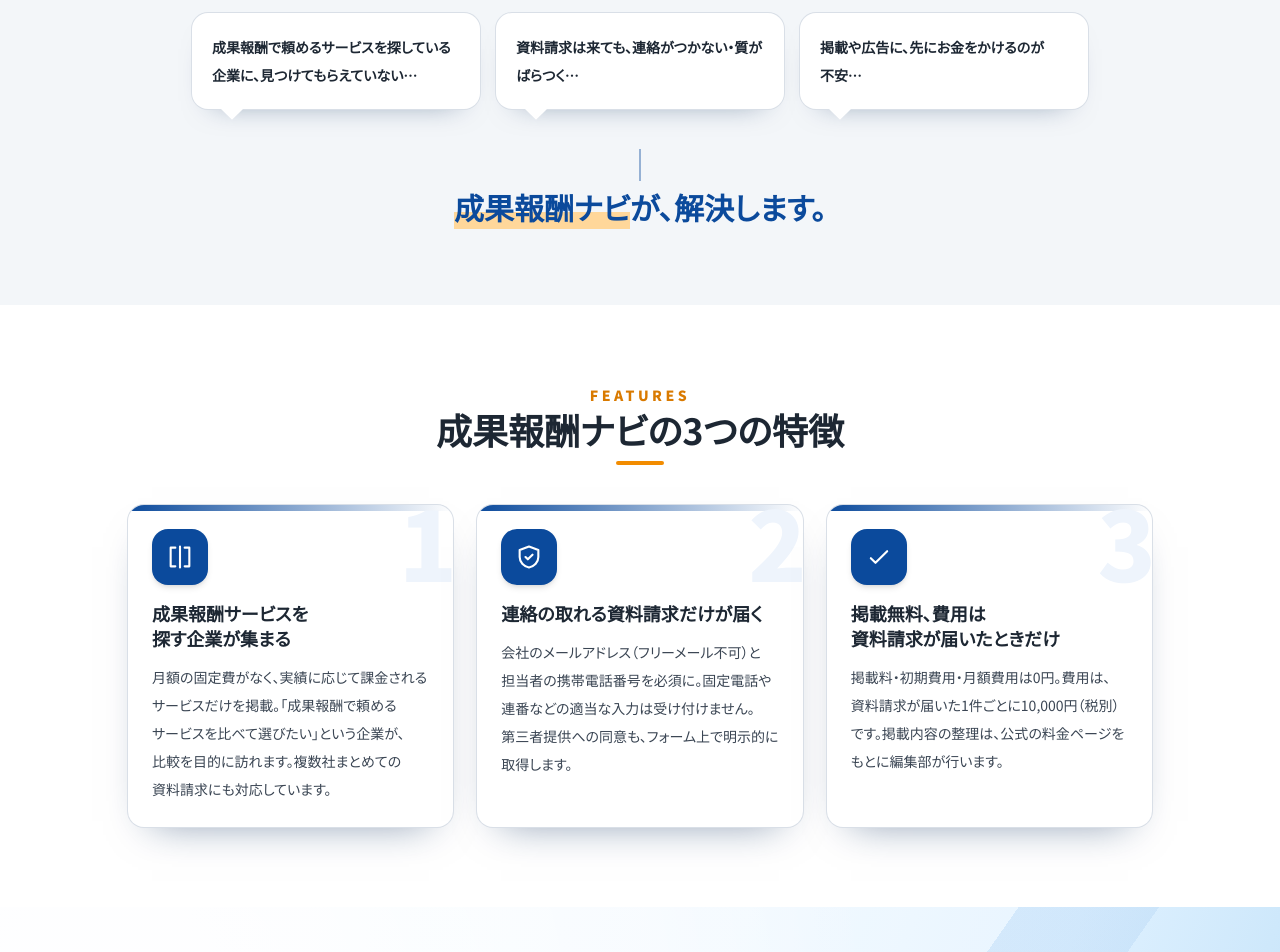
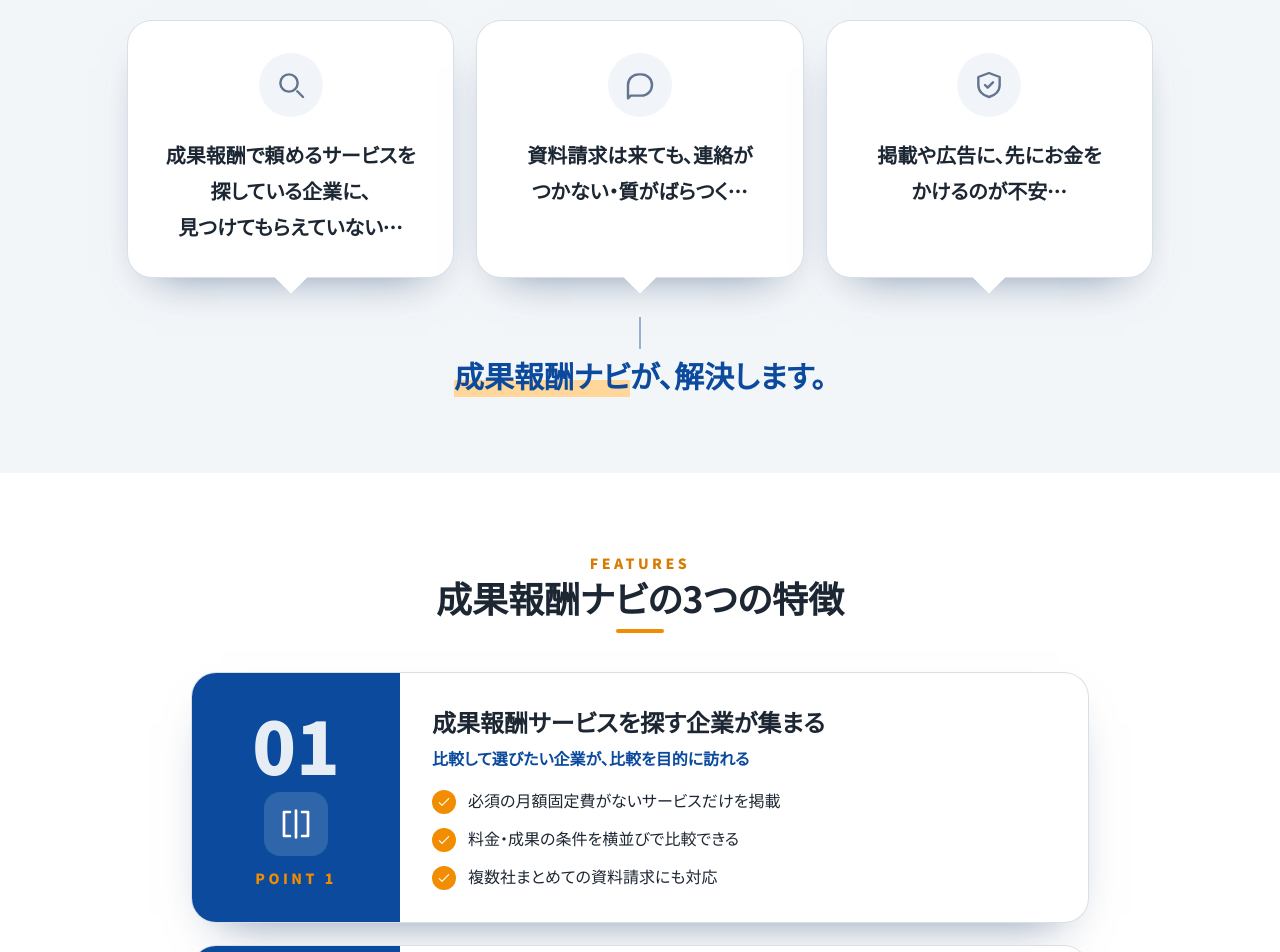
Before and after one commit to Tokyokikaku/freelancers-cloud, a Next.js app in the folder portal/: page /for-companies in a window 1280 px wide. Shown: the part 960-1912 px from the top of the page. Built offline with nearby package versions, Linux system fonts and the light colour scheme; no server answers; the database is empty.

Commit message:
for-companies: larger problem cards, bullet-style feature rows, new flow (inquiry→meeting→materials→launch, from 3 days)
Co-Authored-By: Claude Sonnet 5.5 <noreply@anthropic.com>
Claude-Session: https://claude.ai/code/session_01So4MhvSxa8aUWDxTXAfyAK

```diff
--- a/portal/src/app/(lp)/for-companies/page.tsx
+++ b/portal/src/app/(lp)/for-companies/page.tsx
@@ -17,27 +17,28 @@ export const metadata: Metadata = buildMetadata({
 });
 
 const PROBLEMS = [
-  "成果報酬で頼めるサービスを探している企業に、見つけてもらえていない…",
-  "資料請求は来ても、連絡がつかない・質がばらつく…",
-  "掲載や広告に、先にお金をかけるのが不安…",
+  ["search", "成果報酬で頼めるサービスを探している企業に、見つけてもらえていない…"],
+  ["chat", "資料請求は来ても、連絡がつかない・質がばらつく…"],
+  ["shield", "掲載や広告に、先にお金をかけるのが不安…"],
 ] as const;
 
 const FEATURES = [
-  { icon: "compare", title: "成果報酬サービスを探す企業が集まる", body: "月額の固定費がなく、実績に応じて課金されるサービスだけを掲載。「成果報酬で頼めるサービスを比べて選びたい」という企業が、比較を目的に訪れます。複数社まとめての資料請求にも対応しています。" },
-  { icon: "shield", title: "連絡の取れる資料請求だけが届く", body: "会社のメールアドレス（フリーメール不可）と担当者の携帯電話番号を必須に。固定電話や連番などの適当な入力は受け付けません。第三者提供への同意も、フォーム上で明示的に取得します。" },
-  { icon: "check", title: "掲載無料、費用は資料請求が届いたときだけ", body: "掲載料・初期費用・月額費用は0円。費用は、資料請求が届いた1件ごとに10,000円（税別）です。掲載内容の整理は、公式の料金ページをもとに編集部が行います。" },
+  { icon: "compare", title: "成果報酬サービスを探す企業が集まる", lead: "比較して選びたい企業が、比較を目的に訪れる", points: ["必須の月額固定費がないサービスだけを掲載", "料金・成果の条件を横並びで比較できる", "複数社まとめての資料請求にも対応"] },
+  { icon: "shield", title: "連絡の取れる資料請求だけが届く", lead: "つながらない・質の低いリードを、入口で防ぐ", points: ["会社のメールアドレスが必須（フリーメール不可）", "担当者の携帯電話番号が必須（固定電話・適当な番号は不可）", "第三者提供への同意を、フォーム上で明示的に取得"] },
+  { icon: "check", title: "掲載無料、費用は資料請求が届いたときだけ", lead: "先払いなし。成果（資料請求）が出た分だけ", points: ["掲載料・初期費用・月額費用は 0円", "資料請求1件につき 10,000円（税別）", "掲載内容の整理は、編集部が公式の料金ページをもとに実施"] },
 ] as const;
 
 const STEPS = [
-  ["申し込み", "フォームからサービスURLと料金体系をお知らせください。"],
-  ["編集部が確認", "掲載の基準に沿って、公式の料金ページをもとに内容を確認します。"],
-  ["掲載スタート", "比較ページに掲載され、資料請求の受付が始まります。"],
-  ["リードを受け取る", "資料請求があるたびに、請求者の会員情報を電子ファイルで提供します。"],
+  ["問い合わせ", "フォームから、サービスURLと料金体系をお知らせください。"],
+  ["打ち合わせ", "サービスの内容や課金の条件を、お打ち合わせでうかがいます。"],
+  ["資料をもらう", "掲載に必要な資料（サービス資料・料金表など）をご提供ください。"],
+  ["掲載開始", "比較ページに掲載され、資料請求の受付がスタートします。"],
 ] as const;
 
 const FAQS = [
   { q: "掲載に費用はかかりますか？", a: "掲載は無料です。掲載料・初期費用・月額費用はかかりません。費用が発生するのは、資料請求が届いたときだけで、1件につき10,000円（税別）です。資料請求が届かなければ、費用は発生しません。" },
   { q: "資料請求「1件」は、どう数えますか？", a: "1件の数え方や、お支払いの方法・時期などの詳しい条件は、お申し込み後に個別にご案内します。" },
+  { q: "申し込みから掲載まで、どのくらいかかりますか？", a: "最短で3日です。問い合わせ、打ち合わせ、資料のご提供を経て、掲載を開始します。資料のご準備状況により、日数は前後します。" },
   { q: "どんなサービスが掲載できますか？", a: "必須の月額固定費がなく、何を成果として、いくらで課金するかが、公式サイト等で確認できるサービスです。作業量（送信件数など）への課金、アフィリエイトASP、固定費と成果報酬の併用が必須のサービスは、対象外です。" },
   { q: "掲載内容は、誰が作りますか？", a: "編集部が、公式の料金ページなどの公開情報をもとに作成します。確認できない項目は「要問い合わせ」と表示します。" },
   { q: "リードはどのように受け取れますか？", a: "資料請求が入ると、請求者の会員情報（会社名・氏名・メールアドレス・電話番号など）を電子ファイルで提供します。請求者には、フォーム上で提供への同意をいただいています。" },
@@ -129,10 +130,12 @@ export default async function ForCompaniesPage() {
       <section id="problems" className="scroll-mt-20 bg-surface/70 py-14 sm:py-20" aria-labelledby="problems-h">
         <div className="container-page">
           <h2 id="problems-h" className="text-center text-2xl sm:text-3xl">こんなお悩みは、ありませんか？</h2>
-          <ul className="mx-auto mt-8 grid max-w-4xl gap-4 sm:grid-cols-3">
-            {PROBLEMS.map((t) => (
-              <li key={t} className="relative rounded-2xl bg-white p-5 text-sm font-bold leading-7 text-ink shadow-[0_14px_30px_-22px_rgb(7_42_90/0.55)] ring-1 ring-line after:absolute after:-bottom-2 after:left-8 after:size-4 after:rotate-45 after:bg-white after:ring-1 after:ring-line after:[clip-path:polygon(100%_0,100%_100%,0_100%)]">
-                {t}
+          <ul className="mx-auto mt-10 grid max-w-5xl gap-6 md:grid-cols-3">
+            {PROBLEMS.map(([icon, t]) => (
+              <li key={t} className="relative flex flex-col items-center rounded-3xl bg-white px-6 pb-8 pt-8 text-center shadow-[0_20px_44px_-26px_rgb(7_42_90/0.6)] ring-1 ring-line md:min-h-[15rem]">
+                <span className="inline-flex size-16 items-center justify-center rounded-full bg-slate-100 text-slate-500"><Icon name={icon} className="size-8" /></span>
+                <p className="mt-5 text-lg font-black leading-8 text-ink sm:text-xl sm:leading-9">{t}</p>
+                <span className="absolute -bottom-3 left-1/2 size-6 -translate-x-1/2 rotate-45 bg-white ring-1 ring-line [clip-path:polygon(100%_0,100%_100%,0_100%)]" aria-hidden />
               </li>
             ))}
           </ul>
@@ -147,14 +150,26 @@ export default async function ForCompaniesPage() {
       <section id="features" className="scroll-mt-20 py-14 sm:py-20" aria-labelledby="features-h">
         <div className="container-page">
           <SectionHead en="FEATURES" title={`${SITE_NAME}の3つの特徴`} />
-          <ul className="mx-auto mt-10 grid max-w-5xl gap-6 md:grid-cols-3">
+          <ul className="mx-auto mt-10 max-w-4xl space-y-6">
             {FEATURES.map((f, i) => (
-              <li key={f.title} className="relative overflow-hidden rounded-2xl bg-white p-6 shadow-[0_18px_40px_-24px_rgb(7_42_90/0.55)] ring-1 ring-line">
-                <span className="absolute inset-x-0 top-0 h-1.5 bg-gradient-to-r from-brand-700 to-brand-400" aria-hidden />
-                <span className="pointer-events-none absolute -right-1 -top-3 select-none text-[6rem] font-black leading-none text-brand-50" aria-hidden>{i + 1}</span>
-                <span className="relative inline-flex size-14 items-center justify-center rounded-2xl bg-brand-700 text-white shadow-md"><Icon name={f.icon} className="size-7" /></span>
-                <h3 className="relative mt-4 text-lg leading-snug">{f.title}</h3>
-                <p className="relative mt-3 text-sm leading-7 text-body">{f.body}</p>
+              <li key={f.title} className="relative overflow-hidden rounded-3xl bg-white shadow-[0_22px_48px_-28px_rgb(7_42_90/0.6)] ring-1 ring-line md:grid md:grid-cols-[13rem_1fr]">
+                <div className="relative flex items-center gap-4 bg-brand-700 px-6 py-5 text-white md:flex-col md:justify-center md:gap-3 md:py-8">
+                  <span className="select-none text-5xl font-black leading-none text-white/90 md:text-7xl" aria-hidden>0{i + 1}</span>
+                  <span className="inline-flex size-14 items-center justify-center rounded-2xl bg-white/15 md:size-16"><Icon name={f.icon} className="size-8 md:size-9" /></span>
+                  <span className="text-xs font-black tracking-[0.25em] text-cta-500 md:text-sm">POINT {i + 1}</span>
+                </div>
+                <div className="p-6 sm:p-8">
+                  <h3 className="text-xl leading-snug text-ink sm:text-2xl">{f.title}</h3>
+                  <p className="mt-2 text-base font-bold text-brand-700">{f.lead}</p>
+                  <ul className="mt-4 space-y-2.5">
+                    {f.points.map((pt) => (
+                      <li key={pt} className="flex items-start gap-3 text-base leading-7 text-ink">
+                        <span className="mt-1 inline-flex size-6 shrink-0 items-center justify-center rounded-full bg-cta-500 text-white"><Icon name="check" className="size-4" /></span>
+                        {pt}
+                      </li>
+                    ))}
+                  </ul>
+                </div>
               </li>
             ))}
           </ul>
@@ -190,6 +205,7 @@ export default async function ForCompaniesPage() {
       <section id="flow" className="scroll-mt-20 py-14 sm:py-20" aria-labelledby="flow-h">
         <div className="container-page">
           <SectionHead en="FLOW" title="掲載までの流れ" />
+          <p className="mt-5 text-center"><span className="inline-block rounded-full bg-cta-500 px-6 py-2 text-lg font-black text-white shadow-md sm:text-xl">最短 <b className="text-3xl">3</b> 日で掲載開始</span></p>
           <ol className="relative mx-auto mt-10 grid max-w-5xl gap-8 sm:grid-cols-2 lg:grid-cols-4 lg:gap-4">
             <span className="absolute left-[12.5%] right-[12.5%] top-7 hidden h-0.5 bg-brand-700/25 lg:block" aria-hidden />
             {STEPS.map(([t, b], i) => (
```
